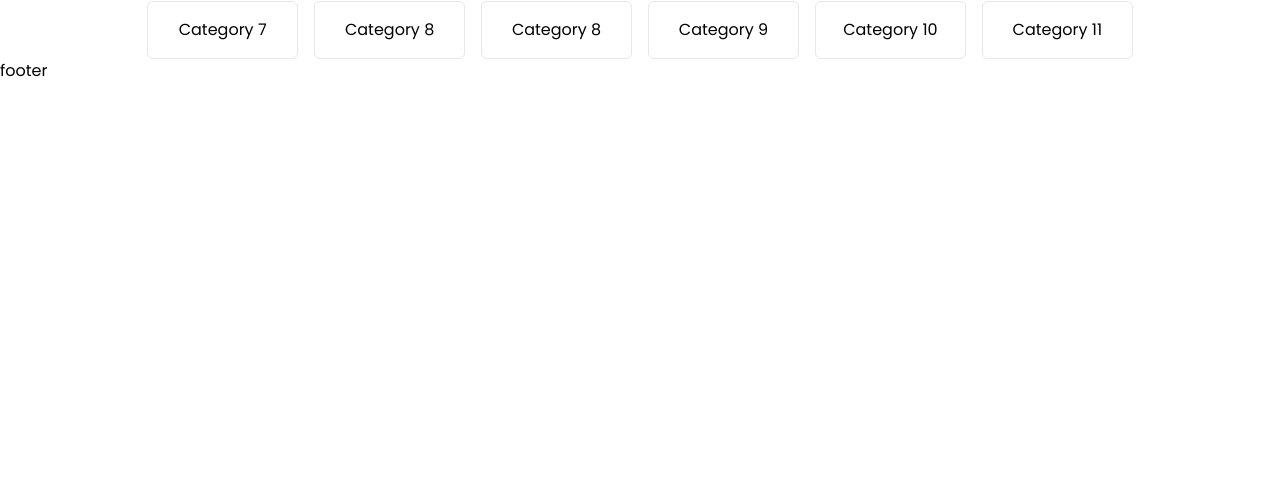
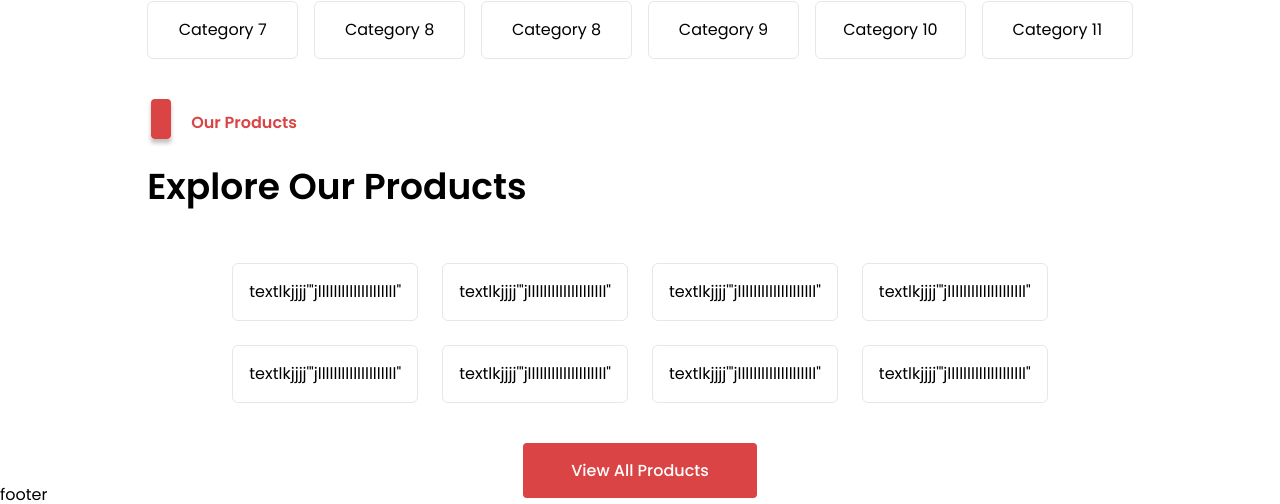
Before and after one commit to HebaHamdan2/E-commerce-app, a React (Vite) app: page / in a window 1280 px wide. Shown: the part 2047-2551 px from the top of the page. Before the commit the page ends 2130 px from the top, so only its background shows below. Built offline with nearby package versions, Linux system fonts and the light colour scheme.

Commit message:
products ui section

```diff
--- /dev/null
+++ b/src/components/Products/Products.tsx
@@ -0,0 +1,55 @@
+import { Link } from "react-router-dom";
+
+const Products = () => {
+    return (
+        <div className="flex flex-col mt-10">
+        <div className="flex flex-row items-center gap-4 mb-5">
+            <img src="../../../src/assets/Rectangle 18 (1).svg" alt="header" />
+            <h2 className="text-primary text-base font-semibold">Our Products</h2>
+        </div>
+            <h3 className="text-4xl font-semibold">Explore Our Products</h3>
+
+       <div className="flex flex-col items-center">
+       <div className="items-center grid grid-cols-2 md:grid-cols-4 gap-6 mb-14 mt-14">
+
+          <div className="p-4 border rounded-md text-center">
+            textlkjjjj'"jllllllllllllllllllll"
+          </div>
+          <div className="p-4 border rounded-md text-center">
+          textlkjjjj'"jllllllllllllllllllll"
+          </div>
+          <div className="p-4 border rounded-md text-center">
+          textlkjjjj'"jllllllllllllllllllll"
+          </div>
+          <div className="p-4 border rounded-md text-center">
+          textlkjjjj'"jllllllllllllllllllll"
+          </div>
+          <div className="p-4 border rounded-md text-center">
+          textlkjjjj'"jllllllllllllllllllll"
+          </div>
+          <div className="p-4 border rounded-md text-center">
+          textlkjjjj'"jllllllllllllllllllll"
+          </div>
+          <div className="p-4 border rounded-md text-center">
+          textlkjjjj'"jllllllllllllllllllll"
+          </div>
+          <div className="p-4 border rounded-md text-center">
+          textlkjjjj'"jllllllllllllllllllll"
+          </div>
+
+
+  </div>
+  <div >
+  <Link to={'/products'} className=" text-base font-medium text-white bg-primary rounded py-4 px-12">View All Products</Link>
+  </div>
+
+       </div>
+
+
+
+
+    </div>
+    );
+}
+
+export default Products;
--- a/src/pages/Home.tsx
+++ b/src/pages/Home.tsx
@@ -1,11 +1,13 @@
 import { CarouselComponent } from "../components/Carousel/CarouselComponent";
 import Categories from "../components/Categories/Categories";
+import Products from "../components/Products/Products";
 
 const Home = () => {
     return (
       <div className="wrapper">
        <CarouselComponent/>
        <Categories/>
+       <Products/>
       </div>
     );
 }
--- a/src/pages/NotFound.tsx
+++ b/src/pages/NotFound.tsx
@@ -5,7 +5,7 @@ const NotFound = () => {
         <div className="w-3/4 m-auto items-center flex flex-col mt-28">
          <h1 className="font-medium text-4xl 2md:text-9xl mb-10">404 Not Found</h1>
          <p className=" mb-20 font-normal text-base">Your visited page not found. You may go home page.</p>
-         <Link to={'/'} className="bg-primary font-medium text-white text-base px-14 py-4">Back to home page</Link>
+         <Link to={'/'} className="bg-primary font-medium text-white text-base px-14 py-4 rounded">Back to home page</Link>
         </div>
     );
 }
```
